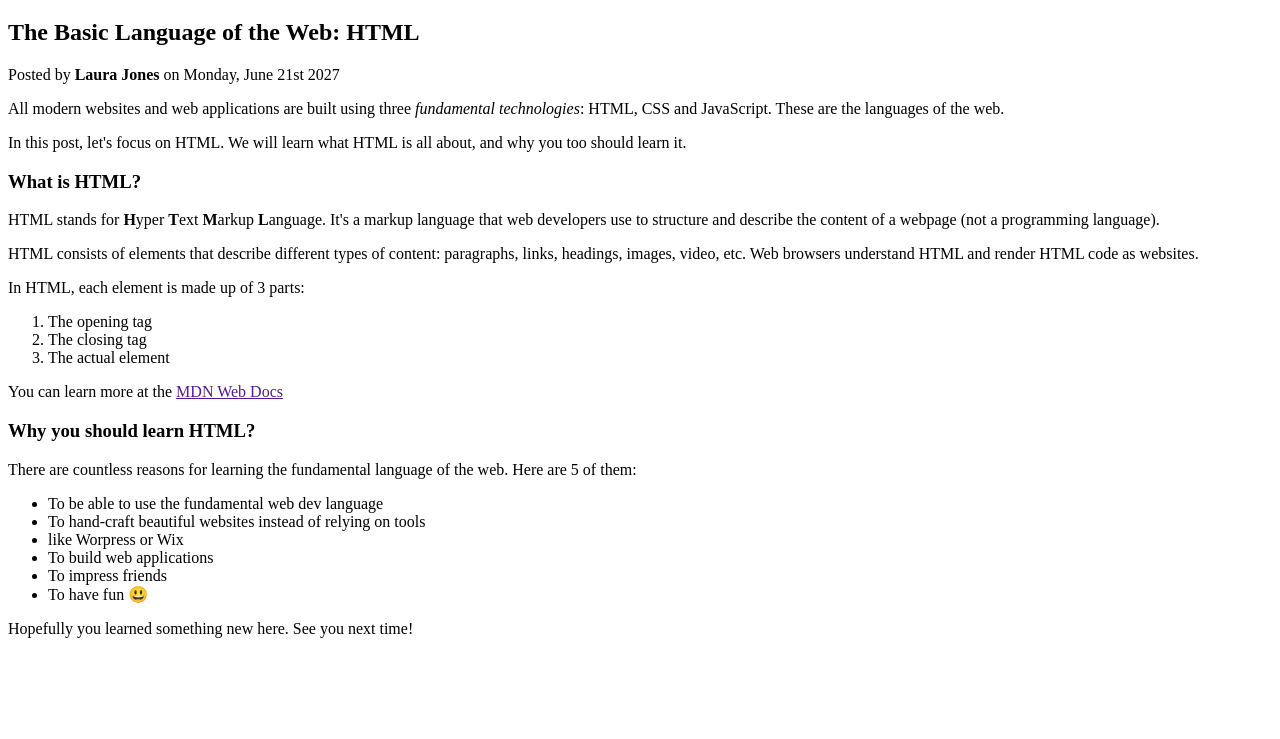
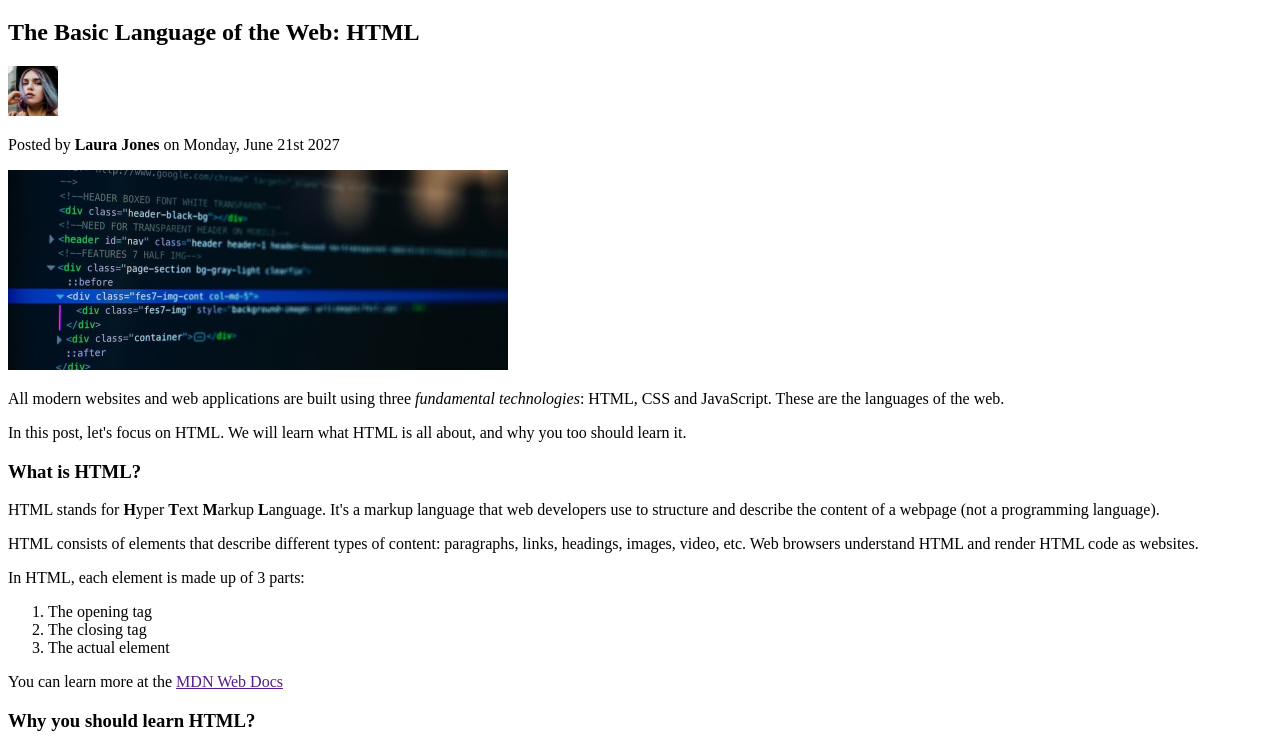
Before and after one commit to felipe-miranda-marreiros/CSS, a plain HTML site: page index.html in a window 1280 px wide. Shown: the part 61-800 px from the top of the page. Drawn offline with Linux system fonts and the light colour scheme.

Commit message:
adicionando imagens com a tag img e suas propriedades

```diff
--- a/index.html
+++ b/index.html
@@ -12,8 +12,21 @@
   <body>
     <h1>The Code Magazine</h1>
     <h2>The Basic Language of the Web: HTML</h2>
+    <img
+      src="./imgs/laura-jones.jpg"
+      title="Laura Jones"
+      alt="Laura Jones picture"
+      height="50"
+      width="50"
+    />
     <p>Posted by <strong>Laura Jones</strong> on Monday, June 21st 2027</p>
-
+    <img
+      src="./imgs/post-img.jpg"
+      title="HTML code"
+      alt="HTML code on a screen"
+      width="500"
+      height="200"
+    />
     <p>
       All modern websites and web applications are built using three
       <em>fundamental technologies</em>: HTML, CSS and JavaScript. These are the
```
